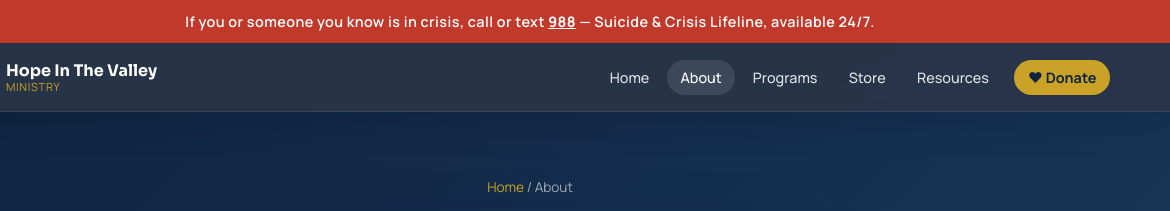
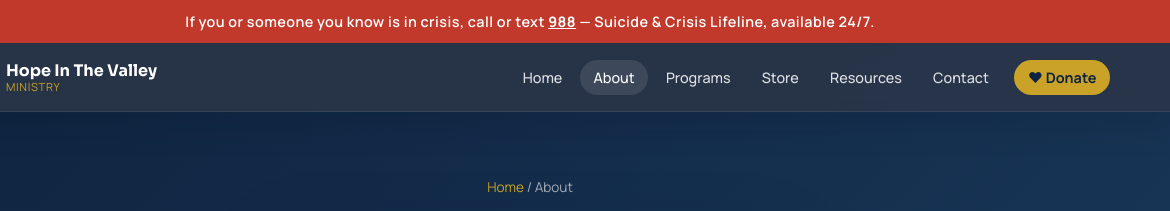
Before and after one commit to jfcrane247/hvm-us.org, a website: page about.html in a window 1280 px wide. Shown: the top 211 px of the page, 110-1280 px from the left. Drawn offline with Linux system fonts and the light colour scheme.

Commit message:
Add "Contact" link to navigation in multiple pages

```diff
--- a/about.html
+++ b/about.html
@@ -64,6 +64,7 @@
           <li><a href="programs.html">Programs</a></li>
           <li><a href="store.html">Store</a></li>
           <li><a href="contact.html">Resources</a></li>
+          <li><a href="contact.html#contact" class="nav-contact-btn">Contact</a></li>
           <li><a href="donate.html" class="donate-link">❤ Donate</a></li>
         </ul>
         <button class="nav-hamburger" id="navHamburger" aria-label="Toggle menu" aria-expanded="false">
```
Also changed, not shown: contact.html (+1 -0 lines), donate.html (+1 -0 lines), index.html (+1 -0 lines), programs.html (+1 -0 lines), store.html (+1 -0 lines), 1 other file.
